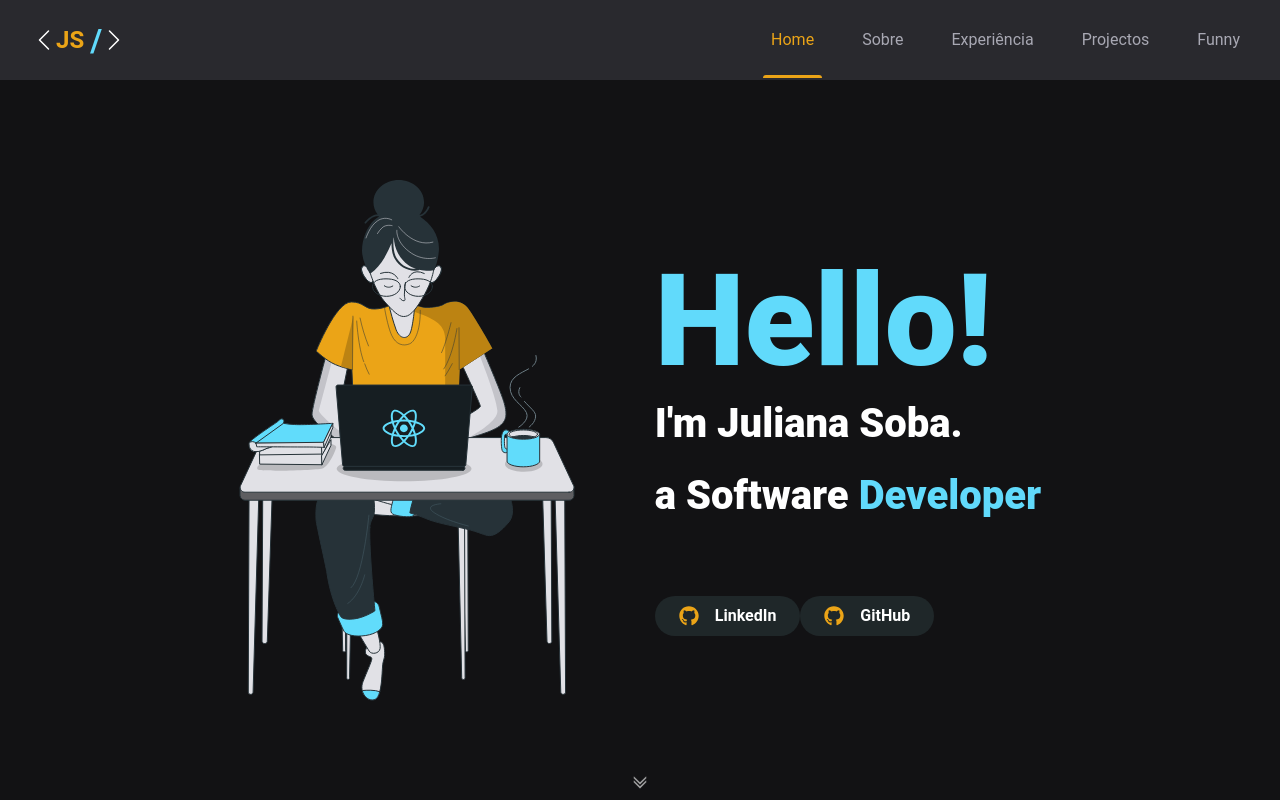
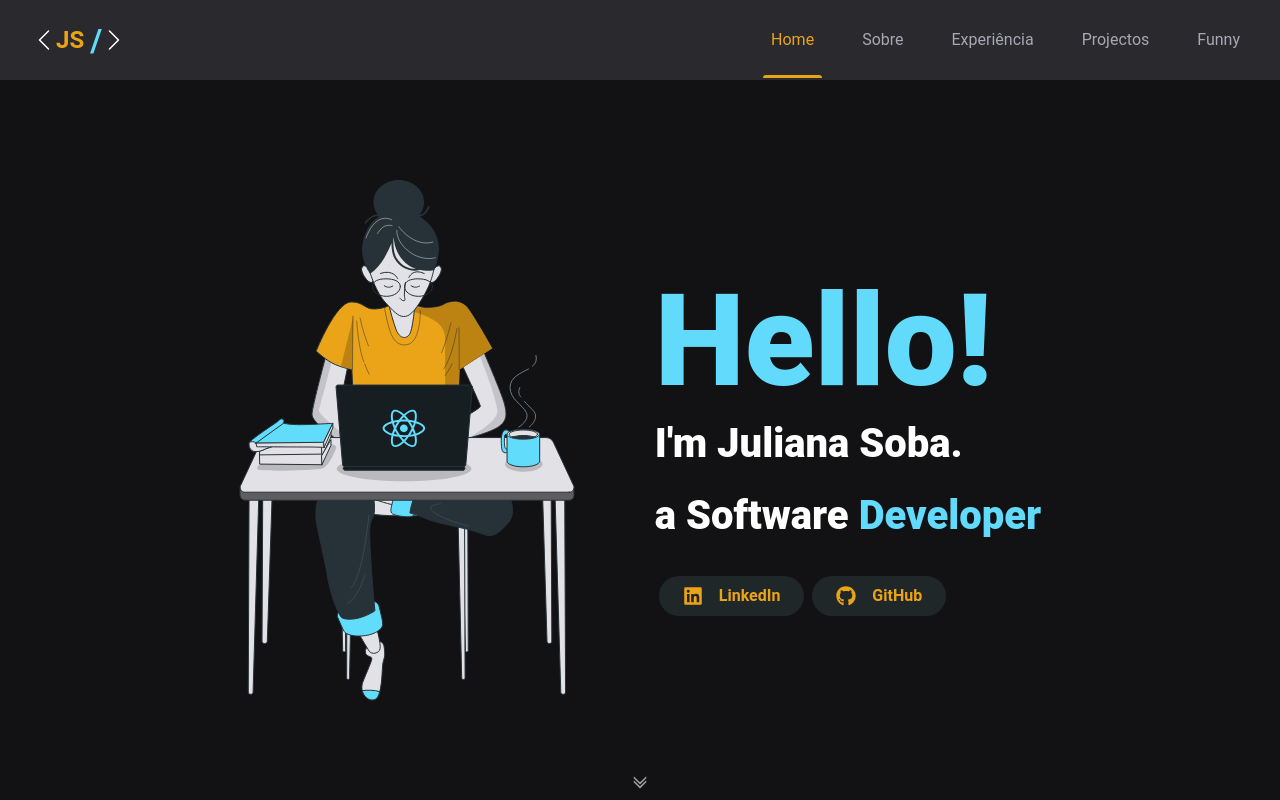
Before and after one commit to JulianaSobaJava/Portfolio, a Next.js app: page / in a window 1280 px wide. Built offline with nearby package versions, Linux system fonts and the light colour scheme; a web font is replaced by a local one.

Commit message:
:construction: add changes on button and allow to pass icon as props

```diff
--- a/src/components/button/index.tsx
+++ b/src/components/button/index.tsx
@@ -1,17 +1,18 @@
-import { FaGithub } from "react-icons/fa";
 import styles from "./styles.module.scss";
+import React,{ ElementType } from "react";
 
 interface ButtonProps{
     text: string,
-    color?:string,
+    icon: ElementType;
+    link: string;
 }
 
-const Button = ({text}:ButtonProps) :JSX.Element => {
+const Button = ({text, icon, link}:ButtonProps) :JSX.Element => {
   return (
-    <button type="button" className={styles.btn}>
-      <FaGithub color="#eba417" />
+    <a href={link} type="button" className={styles.btn}>
+      {React.createElement(icon,{color:""})}
       {text}
-    </button>
+    </a>
   );
 }
 
```
